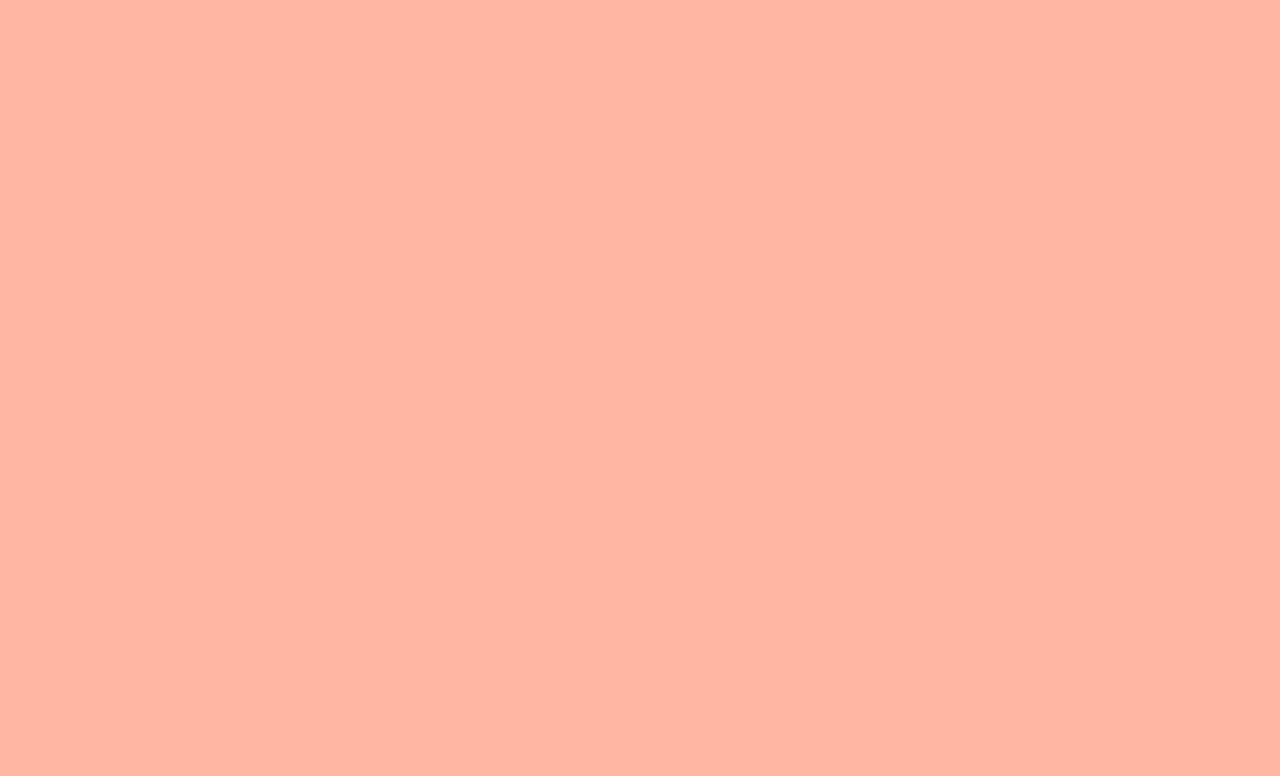
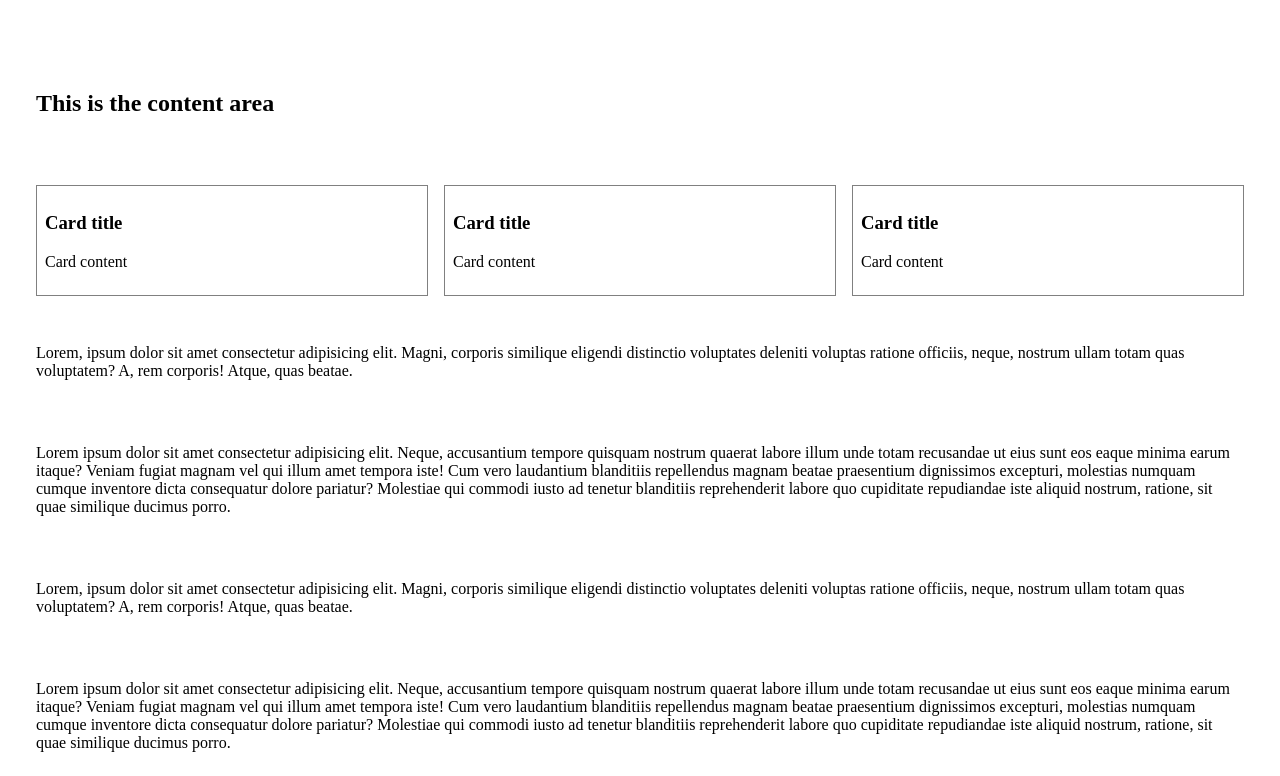
Before and after one commit to razsbg/every-layout-react-flavour, a React (Create React App) app: page / in a window 1280 px wide. Shown: the part 884-1660 px from the top of the page. Before the commit the page ends 800 px from the top, so only its background shows below. Built offline with nearby package versions, Linux system fonts and the light colour scheme.

Commit message:
Add a Switcher component

```diff
--- a/src/App.js
+++ b/src/App.js
@@ -1,5 +1,13 @@
+import styled from "styled-components";
+
 import { Stack } from "components/Stack";
 import { Header } from "components/Header";
+import { Switcher } from "components/Switcher";
+
+const StyledCard = styled.div`
+  border: 1px solid grey;
+  padding: 0.5rem;
+`;
 
 function App() {
   return (
@@ -8,31 +16,53 @@ function App() {
       <main style={{ paddingInline: "1.75rem" }}>
         <Stack>
           <h2>This is the content area</h2>
+          <Switcher threshold="50rem">
+            <StyledCard>
+              <h3>Card title</h3>
+              <p>Card content</p>
+            </StyledCard>
+            <StyledCard>
+              <h3>Card title</h3>
+              <p>Card content</p>
+            </StyledCard>
+            <StyledCard>
+              <h3>Card title</h3>
+              <p>Card content</p>
+            </StyledCard>
+          </Switcher>
           <p>
-            Lorem, ipsum dolor sit amet consectetur adipisicing elit. Magni, corporis similique eligendi distinctio
-            voluptates deleniti voluptas ratione officiis, neque, nostrum ullam totam quas voluptatem? A, rem corporis!
-            Atque, quas beatae.
+            Lorem, ipsum dolor sit amet consectetur adipisicing elit. Magni,
+            corporis similique eligendi distinctio voluptates deleniti voluptas
+            ratione officiis, neque, nostrum ullam totam quas voluptatem? A, rem
+            corporis! Atque, quas beatae.
           </p>
           <p>
-            Lorem ipsum dolor sit amet consectetur adipisicing elit. Neque, accusantium tempore quisquam nostrum quaerat
-            labore illum unde totam recusandae ut eius sunt eos eaque minima earum itaque? Veniam fugiat magnam vel qui
-            illum amet tempora iste! Cum vero laudantium blanditiis repellendus magnam beatae praesentium dignissimos
-            excepturi, molestias numquam cumque inventore dicta consequatur dolore pariatur? Molestiae qui commodi iusto
-            ad tenetur blanditiis reprehenderit labore quo cupiditate repudiandae iste aliquid nostrum, ratione, sit
-            quae similique ducimus porro.
+            Lorem ipsum dolor sit amet consectetur adipisicing elit. Neque,
+            accusantium tempore quisquam nostrum quaerat labore illum unde totam
+            recusandae ut eius sunt eos eaque minima earum itaque? Veniam fugiat
+            magnam vel qui illum amet tempora iste! Cum vero laudantium
+            blanditiis repellendus magnam beatae praesentium dignissimos
+            excepturi, molestias numquam cumque inventore dicta consequatur
+            dolore pariatur? Molestiae qui commodi iusto ad tenetur blanditiis
+            reprehenderit labore quo cupiditate repudiandae iste aliquid
+            nostrum, ratione, sit quae similique ducimus porro.
           </p>
           <p>
-            Lorem, ipsum dolor sit amet consectetur adipisicing elit. Magni, corporis similique eligendi distinctio
-            voluptates deleniti voluptas ratione officiis, neque, nostrum ullam totam quas voluptatem? A, rem corporis!
-            Atque, quas beatae.
+            Lorem, ipsum dolor sit amet consectetur adipisicing elit. Magni,
+            corporis similique eligendi distinctio voluptates deleniti voluptas
+            ratione officiis, neque, nostrum ullam totam quas voluptatem? A, rem
+            corporis! Atque, quas beatae.
           </p>
           <p>
-            Lorem ipsum dolor sit amet consectetur adipisicing elit. Neque, accusantium tempore quisquam nostrum quaerat
-            labore illum unde totam recusandae ut eius sunt eos eaque minima earum itaque? Veniam fugiat magnam vel qui
-            illum amet tempora iste! Cum vero laudantium blanditiis repellendus magnam beatae praesentium dignissimos
-            excepturi, molestias numquam cumque inventore dicta consequatur dolore pariatur? Molestiae qui commodi iusto
-            ad tenetur blanditiis reprehenderit labore quo cupiditate repudiandae iste aliquid nostrum, ratione, sit
-            quae similique ducimus porro.
+            Lorem ipsum dolor sit amet consectetur adipisicing elit. Neque,
+            accusantium tempore quisquam nostrum quaerat labore illum unde totam
+            recusandae ut eius sunt eos eaque minima earum itaque? Veniam fugiat
+            magnam vel qui illum amet tempora iste! Cum vero laudantium
+            blanditiis repellendus magnam beatae praesentium dignissimos
+            excepturi, molestias numquam cumque inventore dicta consequatur
+            dolore pariatur? Molestiae qui commodi iusto ad tenetur blanditiis
+            reprehenderit labore quo cupiditate repudiandae iste aliquid
+            nostrum, ratione, sit quae similique ducimus porro.
           </p>
         </Stack>
       </main>
--- /dev/null
+++ b/src/components/Switcher.jsx
@@ -0,0 +1,26 @@
+import styled from "styled-components";
+
+export function Switcher(props) {
+  const { children, threshold, gap, limit } = props;
+
+  const StyledDiv = styled.div`
+    ${threshold && `--threshold: ${threshold};`}
+    ${gap && `--gap: ${gap};`}
+
+    display: flex;
+    flex-wrap: wrap;
+    gap: var(--gap, 1rem);
+
+    & > * {
+      flex-grow: 1;
+      flex-basis: calc((var(--threshold, 40rem) - 100%) * 999);
+    }
+
+    & > :nth-last-child(n + ${limit}),
+    & > :nth-last-child(n + ${limit}) ~ * {
+      flex-basis: 100%;
+    }
+  `;
+
+  return <StyledDiv threshold={threshold}>{children}</StyledDiv>;
+}
```
